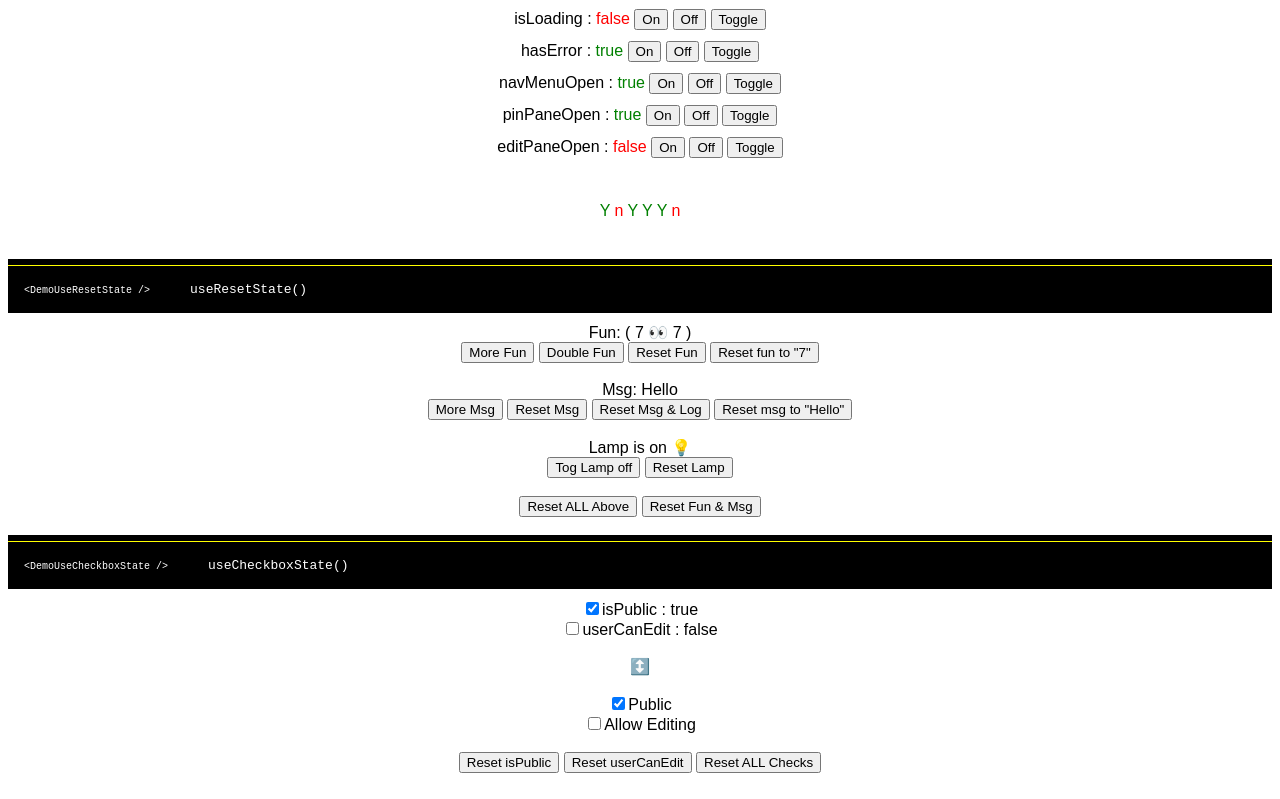
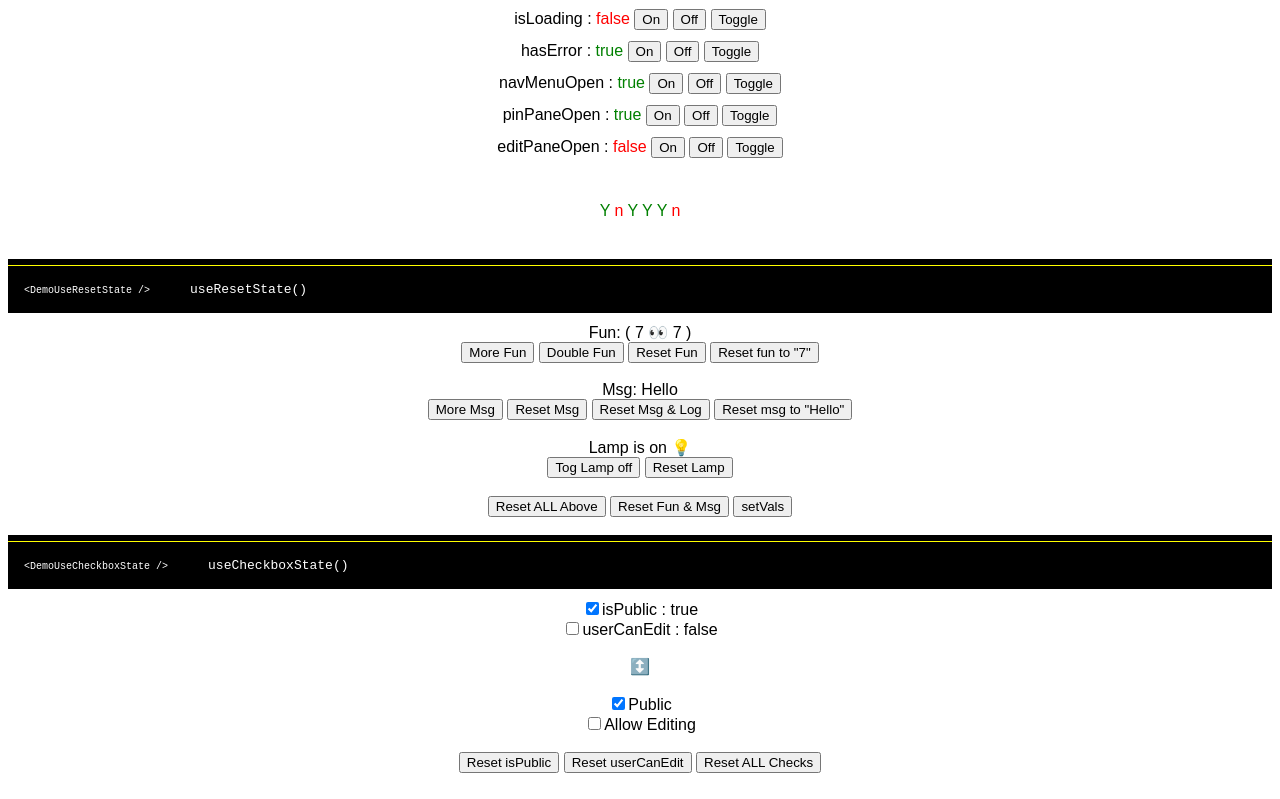
Before and after one commit to kenlane33/react-use-get-set, a React (Create React App) app: page / in a window 1280 px wide. Shown: the part 3551-4350 px from the top of the page. Built offline with nearby package versions, Linux system fonts and the light colour scheme; no server answers.

Commit message:
Test for .setVals(). log in setter

```diff
--- a/src/demos/DemoUseResetState.js
+++ b/src/demos/DemoUseResetState.js
@@ -53,7 +53,10 @@ export const DemoUseResetState = () => {
         st.reset.msg();
       }}>
         Reset Fun & Msg
-      </button>
+      </button>{" "}
+      <button onClick={()=>{
+        st.setVals({fun:7777, msg:'OooOOOOooo!', lamp:false})
+      }}> setVals </button>{" "}
       <br /><br />
     </div>
   )
--- a/src/hooks/useGetSetState.js
+++ b/src/hooks/useGetSetState.js
@@ -6,9 +6,12 @@ export const addGetSetProp = (obj, name, initVal, setterFn) => {
   obj.vals = obj.vals || {} // ensure a vals hash
   obj.vals[name] = initVal // EX: obj.vals.life = 42 where name='life' and initVal=42
   Object.defineProperty(obj, name, {
-    enumerable: true,
-    // set: function(x){this.vals[name] = x},//setter ? (x=>setter(x)) : (function(x){this.val = x}),
-    set: (x)=>{ setterFn && setterFn(x); obj.vals[name] = x },
+    enumerable: false,
+    set: (x)=>{
+      setterFn && setterFn(x)
+      obj.vals[name] = x
+      console.log('SET',{name,x, obj:JSON.stringify(obj)})
+    },
     get: function(){ return obj.vals[name] },
   })
 } // Usage: ----------
@@ -30,6 +33,7 @@ export const addGetSetProp = (obj, name, initVal, setterFn) => {
 export const useGetSetState = hash => {
   const obj = { initVals:{}, vals:{} }
   const lockedUseState = useState
+  obj.setVals = (o) => forEachInHash(o, ([k,v])=> obj[k] && (obj[k] = v) )
   forEachInHash(hash, ([key, initVal]) => {
     obj.initVals[key] = initVal
     const [value, setter] = lockedUseState(initVal)
```
